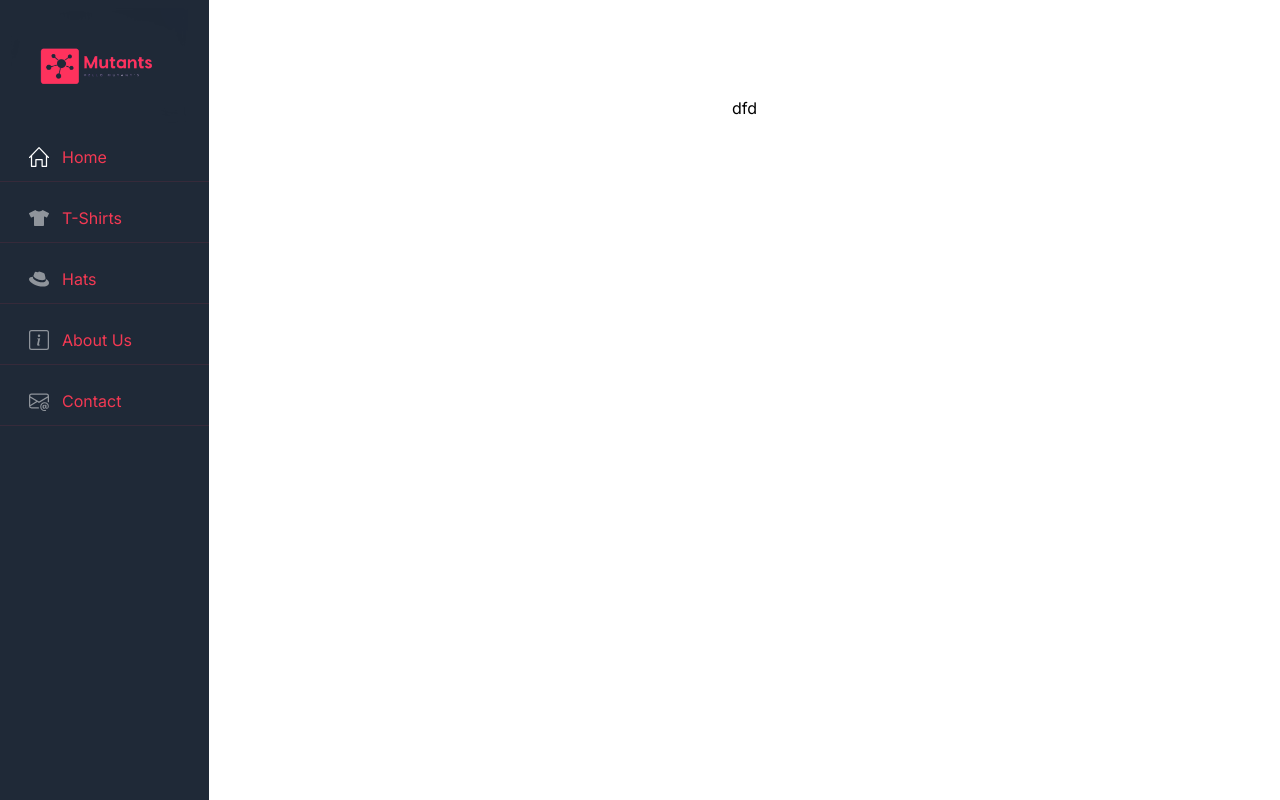
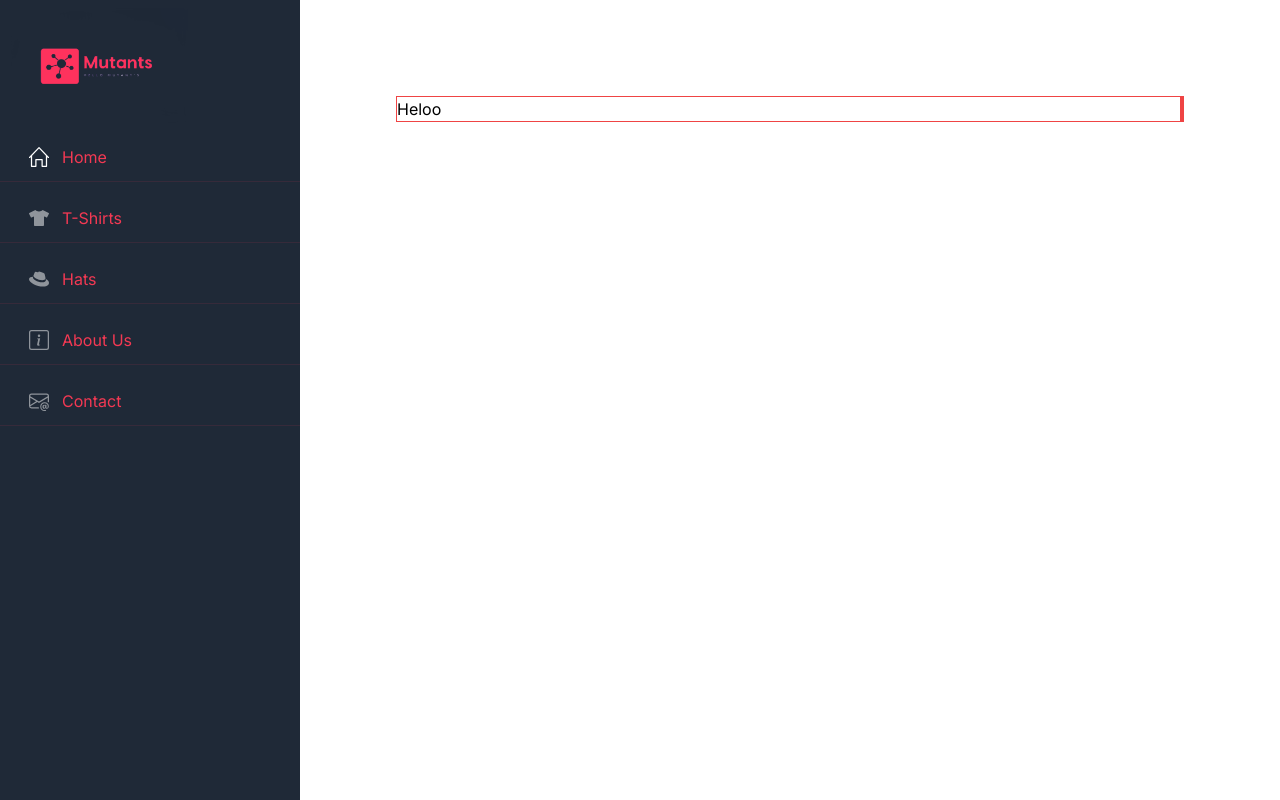
Before and after one commit to Anoopanil413/Mutants, a Next.js app: page / in a window 1280 px wide. Built offline with nearby package versions, Linux system fonts and the light colour scheme.

Commit message:
small changes

```diff
--- a/src/app/page.tsx
+++ b/src/app/page.tsx
@@ -1,8 +1,9 @@
+import Appbar from "@/components/Appbars/Appbar";
 
 export default function Home() {
   return (
     <main className="flex min-h-screen flex-col items-center justify-between p-24">
-      dfd
+      <Appbar/>
     </main>
   );
 }
--- /dev/null
+++ b/src/components/Appbars/Appbar.tsx
@@ -0,0 +1,16 @@
+import React from 'react'
+
+const Appbar = () => {
+  return (
+
+    <>
+    <div className='w-full h-200px border border-red-500 border-r-4'>
+        Heloo
+    </div>
+
+    </>
+
+  )
+}
+
+export default Appbar
--- a/src/components/layouts/Sidebar.tsx
+++ b/src/components/layouts/Sidebar.tsx
@@ -12,9 +12,9 @@ const Sidebar = ({ show, setter }:any) => {
 
     const pathname = usePathname()
 
-    const className = "bg-customPrimary-dark w-[250px] transition-[margin-left] ease-in-out duration-500 fixed md:static top-0 bottom-0 left-0 z-40";
+    const className = "bg-customPrimary-dark w-auto sm:min-w-[200px] md:min-w-[300px] transition-[margin-left] ease-in-out duration-500 fixed md:static top-0 bottom-0 left-0 z-40";
     // Append class based on state of sidebar visiblity
-    const appendClass = show ? " ml-0" : " ml-[-250px] md:ml-0";
+    const appendClass = show ? " ml-0" : " ml-[-200px] md:ml-0";
 
 
     const MenuItem = ({ icon, name, route }:any) => {
--- a/tailwind.config.ts
+++ b/tailwind.config.ts
@@ -16,6 +16,10 @@ const config: Config = {
           secondarylight:'#F33953',
           light: '#feca30',
           dark: '#1f2937',
+          bgcoldark:'#575151',
+          brcollight:'#fae0de',
+          cont_bg_col_dark:'#292525',
+          cont_br_col_light:'#f5ccc9'
         },
 
       }
```
